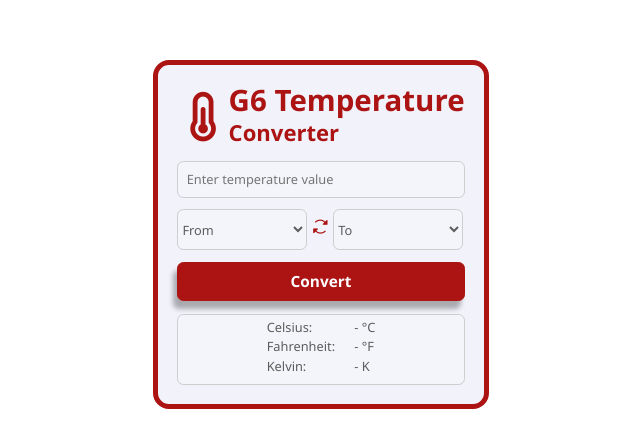
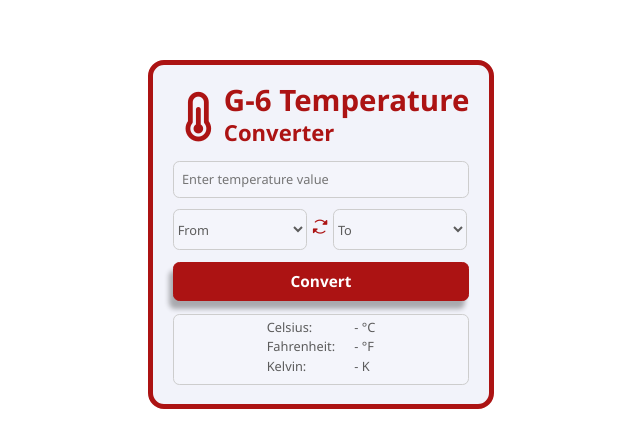
Before and after one commit to mahco1/Temperature-converter, a plain HTML site: page index.html in a window 1280 px wide. Shown: the part 132-580 px from the top of the page, without its empty margins (319-959 px from the left). Drawn offline with nearby package versions, Linux system fonts and the light colour scheme.

Commit message:
Update index.html

```diff
--- a/index.html
+++ b/index.html
@@ -22,7 +22,7 @@
         <form action="" class="Temp-form">
             <div class="form-heading">
                 <i class="ph-bold ph-thermometer-simple"></i>
-                <span><h1>G6 Temperature</h2>
+                <span><h1>G-6 Temperature</h2>
                     <h2>Converter</h3></span></div>
             <input type="number" class="form-input" id="mainTempInput" value="" placeholder="Enter temperature value">
             <div class="select">
```
